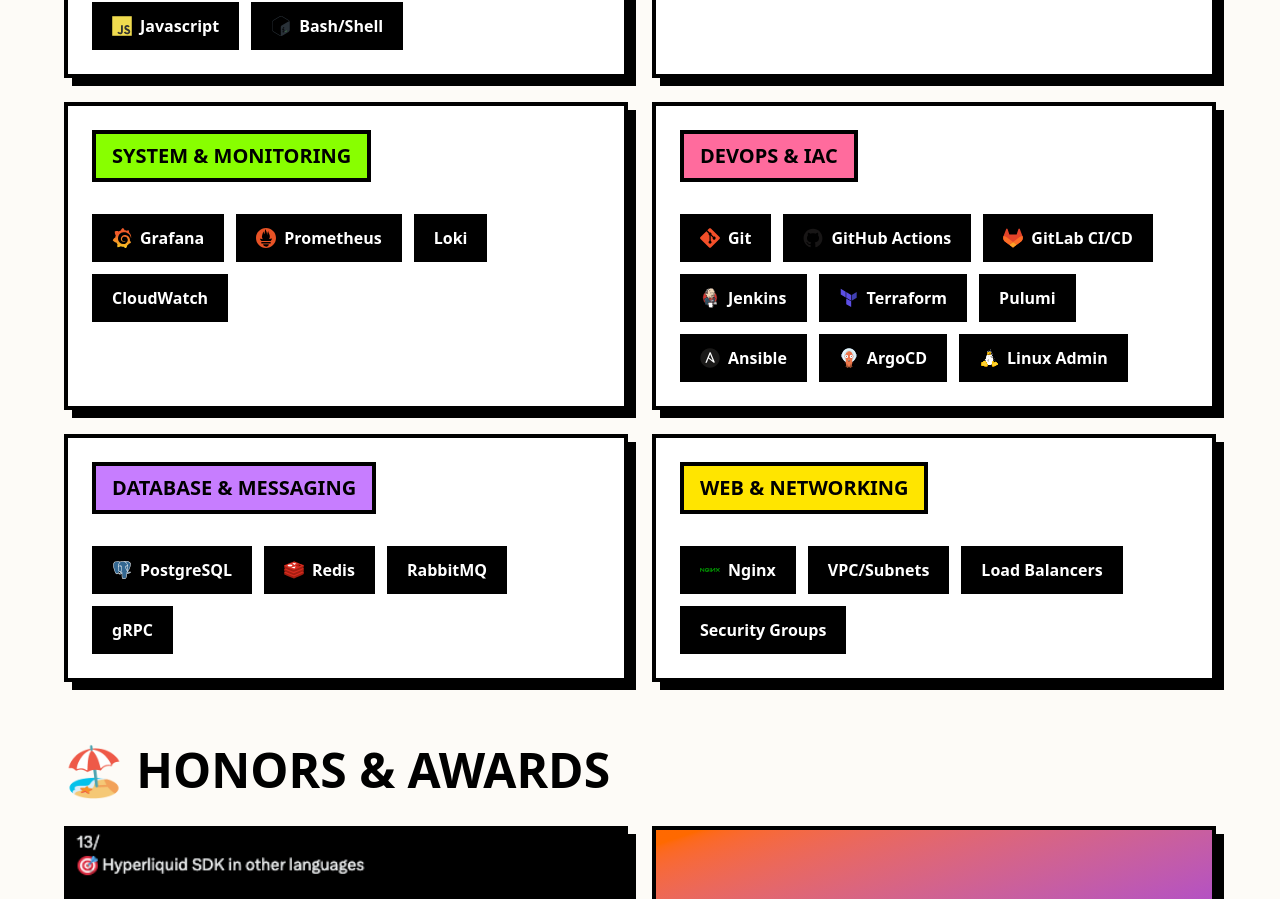
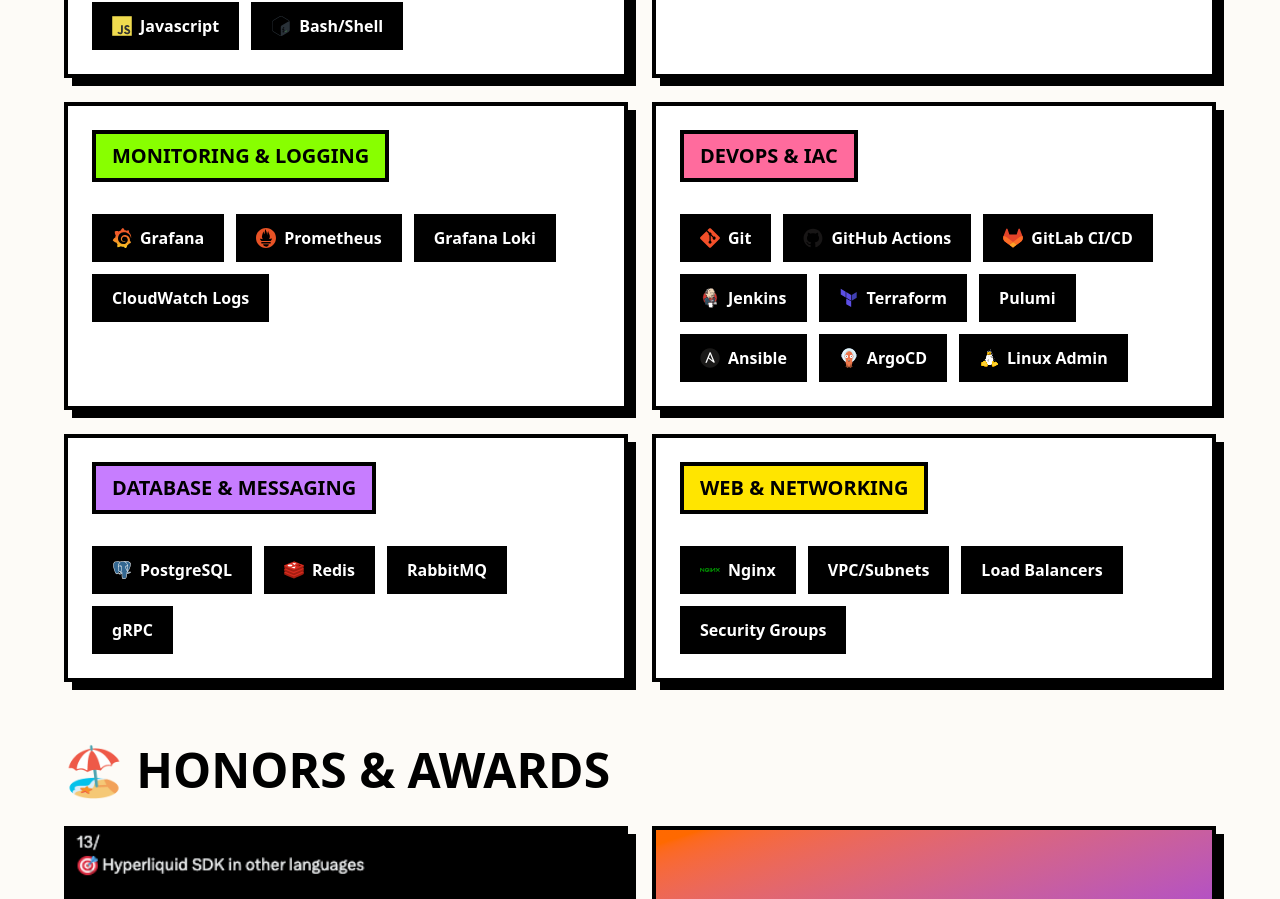
Before and after one commit to 0xBoji/porfolio-Neo-Brutalism, a Next.js app: page / in a window 1280 px wide. Shown: the part 2952-3851 px from the top of the page. Built offline with nearby package versions, Linux system fonts and the light colour scheme; no server answers.

Commit message:
fix: rename System & Monitoring to Monitoring & Logging
- Change section title from 'System & Monitoring' to 'Monitoring & Logging'
- Update 'Loki' to 'Grafana Loki' for clarity
- Update 'CloudWatch' to 'CloudWatch Logs' to be more specific
- Better categorization for observability tools

```diff
--- a/app/page.tsx
+++ b/app/page.tsx
@@ -311,7 +311,7 @@
 
             <div className="brutalist-card bg-white p-6">
               <h3 className="text-xl font-black mb-4 uppercase bg-[#88FF00] border-4 border-black inline-block px-4 py-2">
-                System & Monitoring
+                Monitoring & Logging
               </h3>
               <div className="flex flex-wrap gap-3 mt-4">
                 <span className="bg-black text-white px-4 py-2 font-bold border-4 border-black flex items-center gap-2">
@@ -323,10 +323,10 @@
                   Prometheus
                 </span>
                 <span className="bg-black text-white px-4 py-2 font-bold border-4 border-black">
-                  Loki
+                  Grafana Loki
                 </span>
                 <span className="bg-black text-white px-4 py-2 font-bold border-4 border-black">
-                  CloudWatch
+                  CloudWatch Logs
                 </span>
               </div>
             </div>
```
